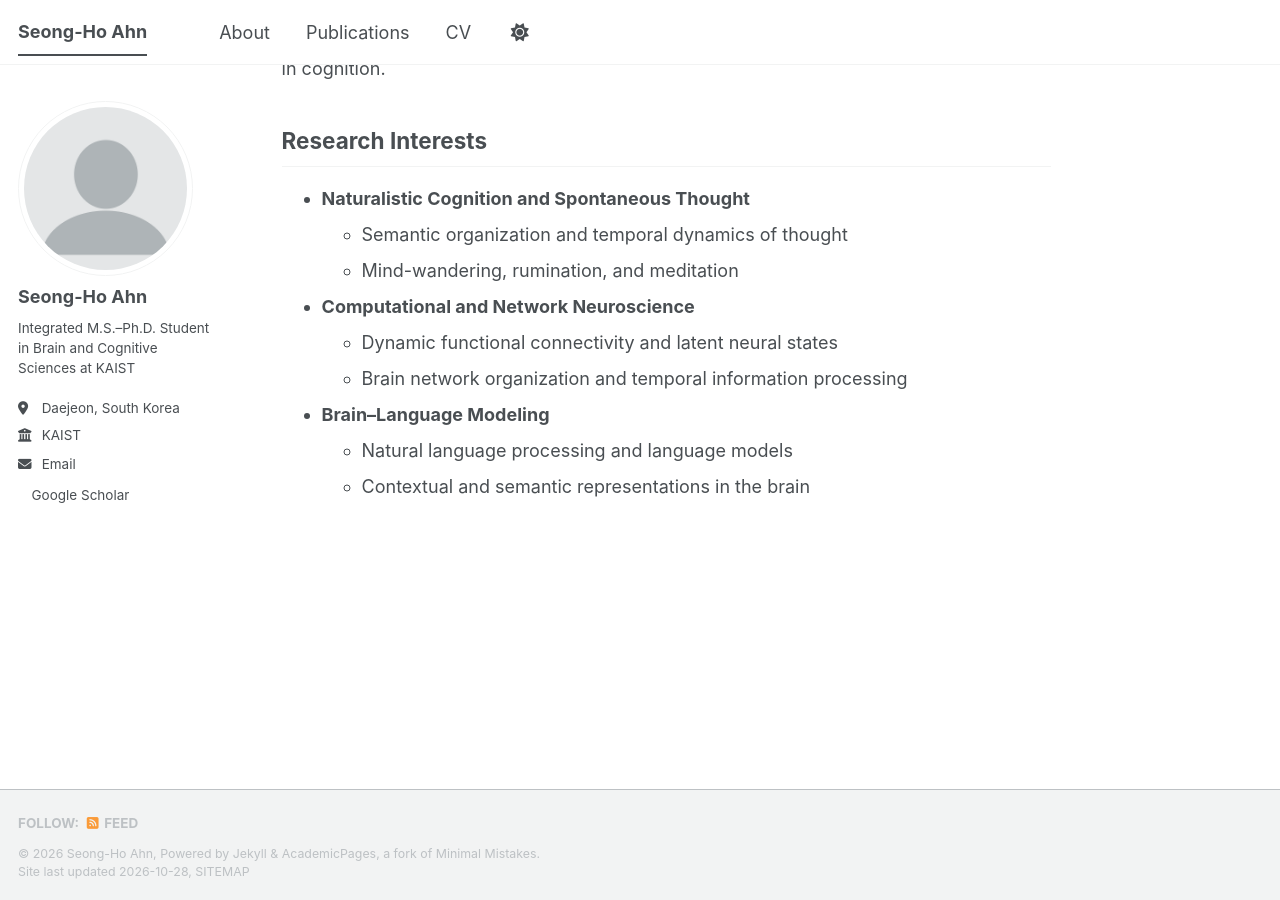
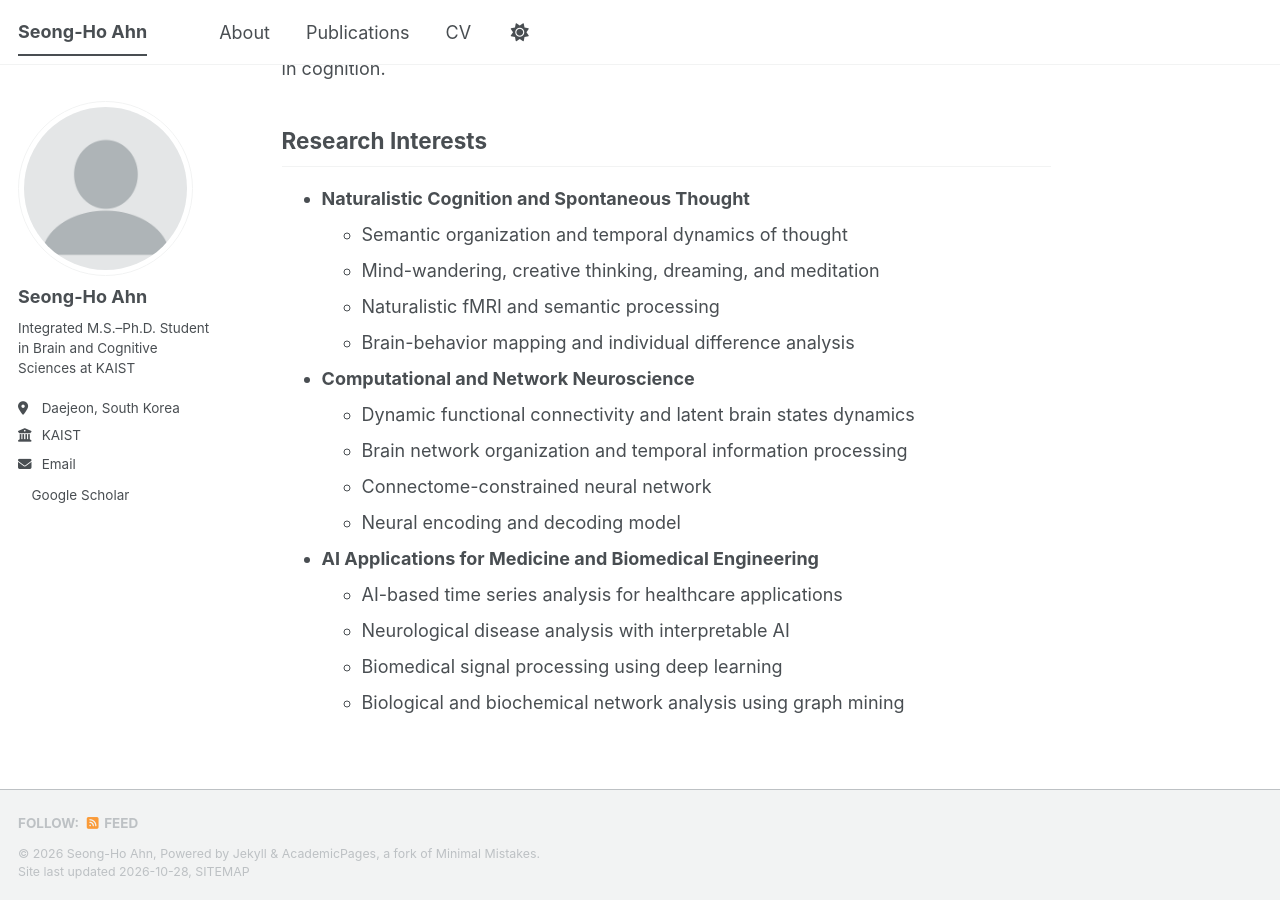
Before and after one commit to SeonghoAn/shahn02, a Jekyll site: the page built from _pages/about.md, in a window 1280 px wide and 900 px high, scrolled down 482 px. Built offline with Jekyll 4.4.1, drawn with Linux system fonts in a browser that asks for light colours; a script bundle is joined from its source files by our own code; a style sheet for code colours, icons or effects is not loaded.

Commit message:
Update about.md

```diff
--- a/_pages/about.md
+++ b/_pages/about.md
@@ -17,12 +17,18 @@ My broader goal is to develop interpretable computational frameworks that connec
 
 - **Naturalistic Cognition and Spontaneous Thought**
   - Semantic organization and temporal dynamics of thought
-  - Mind-wandering, rumination, and meditation
+  - Mind-wandering, creative thinking, dreaming, and meditation
+  - Naturalistic fMRI and semantic processing
+  - Brain-behavior mapping and individual difference analysis
 
 - **Computational and Network Neuroscience**
-  - Dynamic functional connectivity and latent neural states
+  - Dynamic functional connectivity and latent brain states dynamics
   - Brain network organization and temporal information processing
+  - Connectome-constrained neural network
+  - Neural encoding and decoding model
 
-- **Brain–Language Modeling**
-  - Natural language processing and language models
-  - Contextual and semantic representations in the brain
+- **AI Applications for Medicine and Biomedical Engineering**
+  - AI-based time series analysis for healthcare applications
+  - Neurological disease analysis with interpretable AI
+  - Biomedical signal processing using deep learning
+  - Biological and biochemical network analysis using graph mining
```
